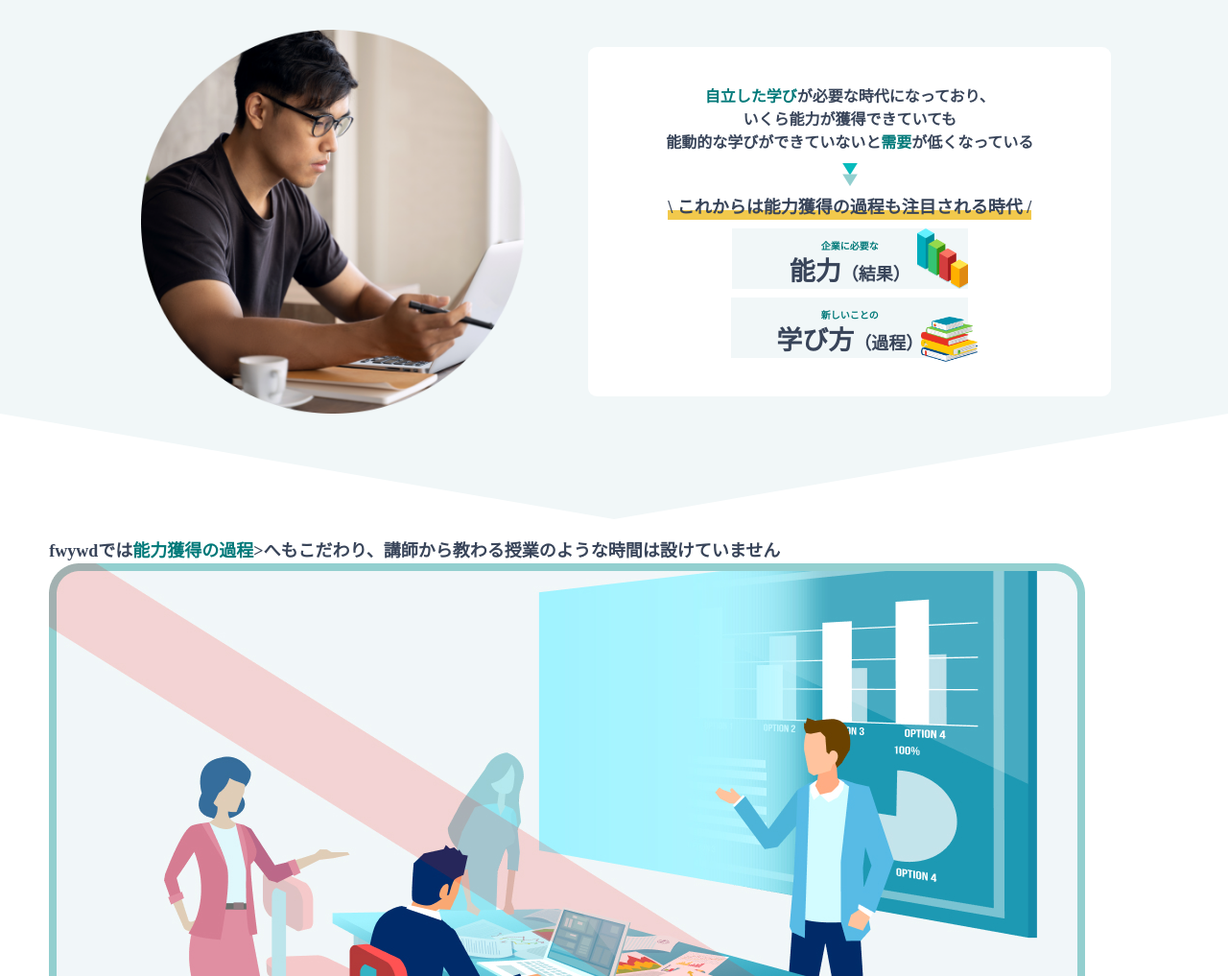
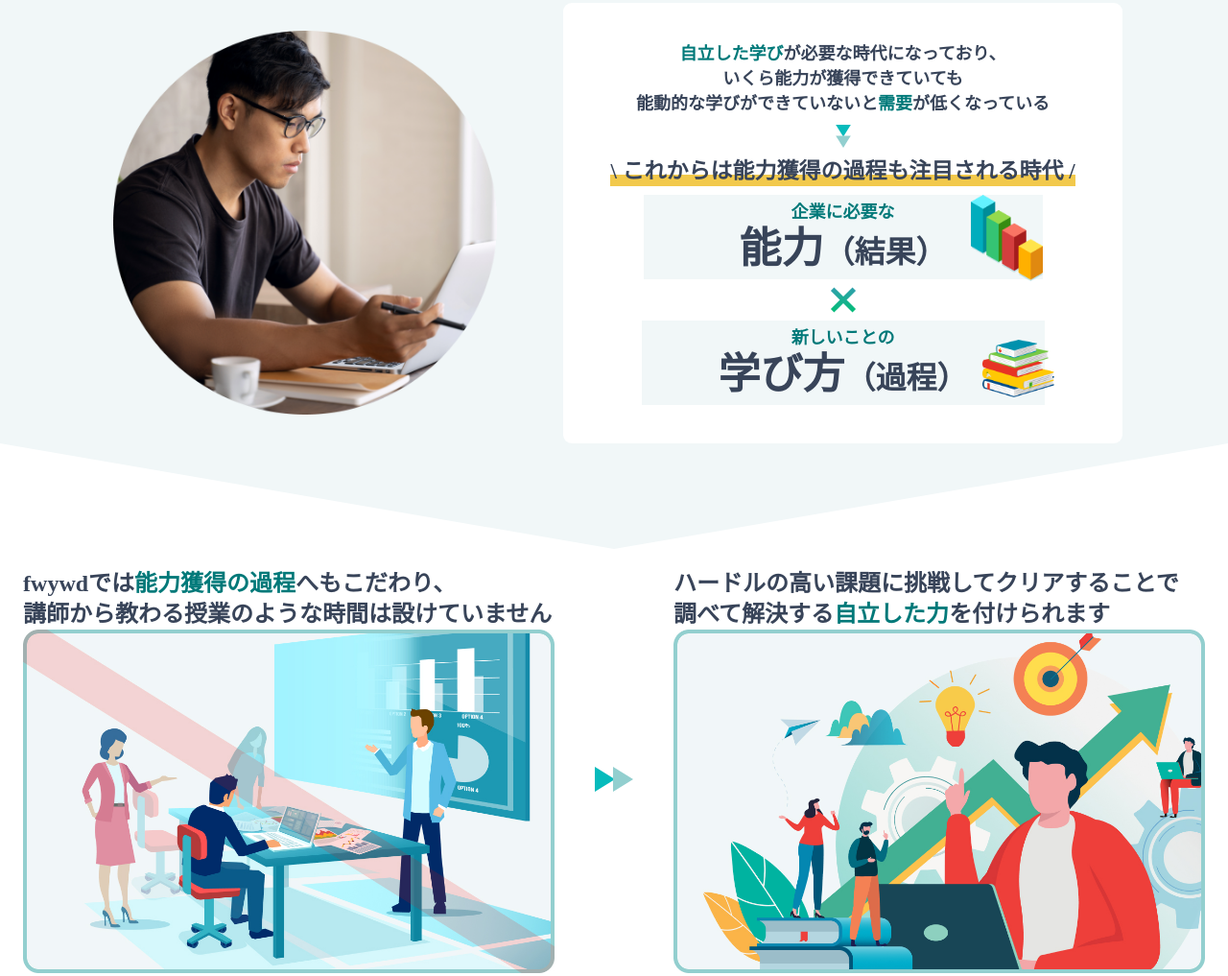
Before and after one commit to HideyukiWanaka/fwywdlv3, a plain HTML site: page index.html in a window 1280 px wide. Shown: the part 2397-3414 px from the top of the page at 96% size. Drawn offline with Linux system fonts and the light colour scheme.

Commit message:
solution2完成 #18

```diff
--- a/index.html
+++ b/index.html
@@ -231,18 +231,18 @@
         <div
           class="text-center under-bar text-20 mt-80 md_solution-area-b md_mt-0">
           <span class="text-primary lg_text-30"
-            >「教わるだけ」の人材は<br /></span
+            >「教わるだけ」の人材は<br class="md_display-none" /></span
           >逆に<span class="text-primary">価値が低い</span>
         </div>
         <div class="md_solution-area-c md_justify-end">
           <img
             src="./img/solution2_main_img01.png"
             alt="solution1"
-            class="width-292 lg_width-400" />
+            class="width-292 md_width-250 lg_width-400" />
         </div>
         <div
           class="grid2 justify-center bg-white py-24 gap-9 width-90p border-radius9 md_solution-area-d lg_py40">
-          <div class="text-center lg_text-16">
+          <div class="text-center lg_text-16 xl_text-18">
             <span class="text-primary">自立した学び</span
             >が必要な時代になっており、<br />いくら能力が獲得できていても<br />能動的な学びができていないと<span
               class="text-primary"
@@ -252,52 +252,62 @@
           <div>
             <img src="./img/icon_arrow.svg" alt="arrow" class="width-18" />
           </div>
-          <div class="under-bar-y text-13 lg_text-18">
+          <div class="under-bar-y text-13 lg_text-18 xl_text-23">
             \ これからは能力獲得の過程も注目される時代 /
           </div>
           <div class="flex relative">
-            <div class="text-primary text-10 text-center bg-color px-60 pt-10">
-              企業に必要な <br /><span class="text-black text-27"
-                >能力<span class="text-18">（結果）</span></span
+            <div
+              class="text-primary text-10 text-center bg-color px-60 pt-10 lg_text-14 xl_px100 xl_text-18 xl_py5">
+              企業に必要な <br /><span class="text-black text-27 xl_text-44"
+                >能力<span class="text-18 xl_text-32">（結果）</span></span
               >
             </div>
             <img
               src="./img/solution2_main_img02.png"
               alt="solution02"
               width="53px"
-              class="absolute right-0" />
+              class="absolute right-0 xl_width-85" />
           </div>
+          <div
+            class="cross width-18 mx-5 lg_width-32 lg_height-5 lg_mx-10"></div>
           <div class="flex relative gap-3">
-            <div class="text-primary text-10 text-center bg-color px-39 pt-10">
-              新しいことの <br /><span class="text-black text-27"
-                >学び方<span class="text-18">（過程）</span></span
+            <div
+              class="text-primary text-10 text-center bg-color px-39 pt-10 lg_text-14 lg_py15 xl_px80 xl_text-18 xl_py5">
+              新しいことの <br /><span class="text-black text-27 xl_text-44"
+                >学び方<span class="text-18 xl_text-32">（過程）</span></span
               >
             </div>
             <img
               src="./img/solution2_main_img03.png"
               alt="solution02"
               width="59px"
-              class="absolute right--2 top-20" />
+              class="absolute right--2 top-20 xl_width-85" />
           </div>
         </div>
       </div>
       <div class="triangle xl_border-width"></div>
-      <div class="grid2 justify-center gap-23 mt-20 mb-60">
+      <div class="grid2 justify-center gap-23 mt-20 mb-60 md_grid-row">
         <div class="grid2 width-92p">
-          <div class="text-18">
+          <div class="text-18 lg_text-20 xl_text-24">
             fwywdでは<span class="text-primary">能力獲得の過程</span
-            >>へもこだわり、講師から教わる授業のような時間は設けていません
+            >へもこだわり、<br
+              class="hidden xl_block" />講師から教わる授業のような時間は設けていません
           </div>
           <div>
             <img src="./img/solution2_summary_tmb01.jpg" alt="summary" />
           </div>
         </div>
-        <div><img src="./img/icon_arrow.svg" alt="arrow" /></div>
+        <div>
+          <img
+            src="./img/icon_arrow.svg"
+            alt="arrow"
+            class="md_rotate md_mt-170 lg_mt-200" />
+        </div>
         <div class="grid2 width-92p">
-          <div class="text-18">
-            ハードルの高い課題に挑戦してクリアすることで調べて解決する<span
-              class="text-primary"
-              >自立した力</span
+          <div class="text-18 lg_text-20 xl_text-24">
+            ハードルの高い課題に挑戦してクリアすることで
+            <br class="hidden xl_block" />
+            調べて解決する<span class="text-primary">自立した力</span
             >を付けられます
           </div>
           <div>
--- a/lg.css
+++ b/lg.css
@@ -104,16 +104,21 @@
     margin-left: 50px;
   }
 
+  .lg_mt-200 {
+    margin-top: 200px;
+  }
+
+  .lg_mx-10 {
+    margin-top: 10px;
+    margin-bottom: 10px;
+  }
+
   .lg_gap-40 {
     gap: 40px;
   }
 
   .lg_width-100p {
     width: 100%;
-  }
-
-  .lg_width-60p {
-    width: 50%;
   }
 
   .lg_width-580 {
@@ -136,11 +141,23 @@
     width: 55px;
   }
 
+  .lg_width-32 {
+    width: 32px;
+  }
+
   .lg_height-400 {
     height: 400px;
   }
 
+  .lg_height-5 {
+    height: 5px;
+  }
+
   /** font size **/
+  .lg_text-14 {
+    font-size: 14px;
+  }
+
   .lg_text-16 {
     font-size: 16px;
   }
--- a/md.css
+++ b/md.css
@@ -45,6 +45,10 @@
       "e c d d d d f";
   }
 
+  .md_grid-row {
+    grid-template-columns: 1fr auto 1fr;
+  }
+
   .md_solution-area-a {
     grid-area: a;
   }
@@ -63,6 +67,14 @@
 
   .md_justify-end {
     justify-self: end;
+  }
+
+  .md_justify-center {
+    justify-content: center;
+  }
+
+  .md_align-center {
+    align-items: center;
   }
 
   .md_hero01-layout {
@@ -96,9 +108,17 @@
     z-index: 2;
   }
 
+  .md_rotate {
+    transform: rotate(270deg);
+  }
+
   /* spacing */
   .md_mt-50 {
     margin-top: 50px;
+  }
+
+  .md_mt-170 {
+    margin-top: 170px;
   }
 
   .md_mt-0 {
@@ -121,6 +141,10 @@
     width: 40%;
   }
 
+  .md_width-250 {
+    width: 250px;
+  }
+
   .md_width-450 {
     width: 430px;
   }
@@ -140,6 +164,10 @@
 
   .md_left--150 {
     right: -150px;
+  }
+
+  .md_right-150 {
+    right: 150px;
   }
 
   .mg_pr-0 {
--- a/xl.css
+++ b/xl.css
@@ -42,6 +42,10 @@
     width: 260px;
   }
 
+  .xl_width-85 {
+    width: 75px;
+  }
+
   .xl_border-width {
     border-width: 110px 640px 0 640px;
   }
@@ -67,11 +71,35 @@
     right: 5px;
   }
 
+  .xl_block {
+    display: block;
+  }
+
   /* spacing */
+
+  .xl_py5 {
+    padding-top: 5px;
+    padding-bottom: 5px;
+  }
 
   .xl_py20 {
     padding-top: 20px;
     padding-bottom: 20px;
+  }
+
+  .xl_py0 {
+    padding-top: 0px;
+    padding-bottom: 0px;
+  }
+
+  .xl_px80 {
+    padding-right: 80px;
+    padding-left: 80px;
+  }
+
+  .xl_px100 {
+    padding-right: 100px;
+    padding-left: 100px;
   }
 
   .xl_pb40 {
@@ -80,6 +108,11 @@
 
   .xl_ml-150 {
     margin-left: 150px;
+  }
+
+  .xl_my-50 {
+    margin-top: 50px;
+    margin-bottom: 50px;
   }
 
   /* font size */
@@ -100,6 +133,18 @@
     font-size: 23px;
   }
 
+  .xl_text-24 {
+    font-size: 24px;
+  }
+
+  .xl_text-32 {
+    font-size: 32px;
+  }
+
+  .xl_text-44 {
+    font-size: 44px;
+  }
+
   .xl_cross-size {
     width: 20px;
     height: 4px;
```
